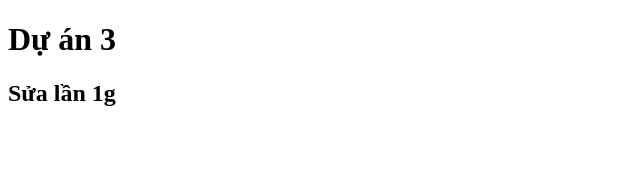
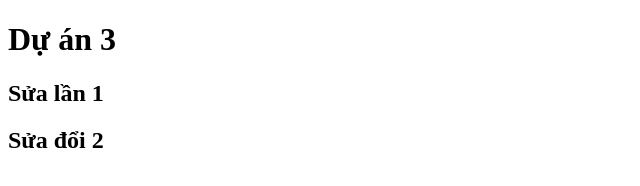
Before and after one commit to luongtrunghau/duan3, a plain HTML site: page index.html in a window 1280 px wide. Shown: the whole page, without its empty margins (0-640 px from the left). Drawn offline with Linux system fonts and the light colour scheme.

Commit message:
test chỉnh sửa lần 3

```diff
--- a/index.html
+++ b/index.html
@@ -7,6 +7,7 @@
   </head>
   <body>
     <h1>Dự án 3</h1>
-    <h2>Sửa lần 1g</h2>
+    <h2>Sửa lần 1</h2>
+    <h2>Sửa đổi 2</h2>
   </body>
 </html>
```
